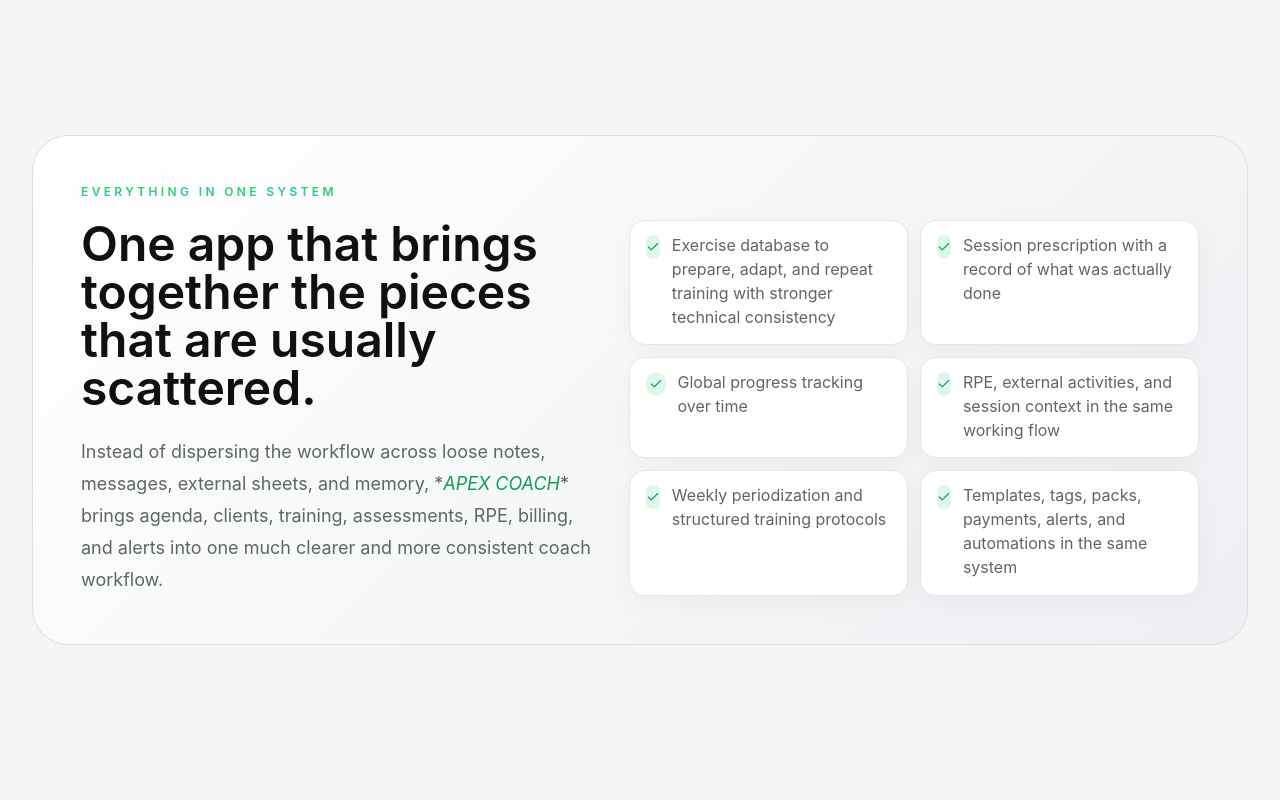
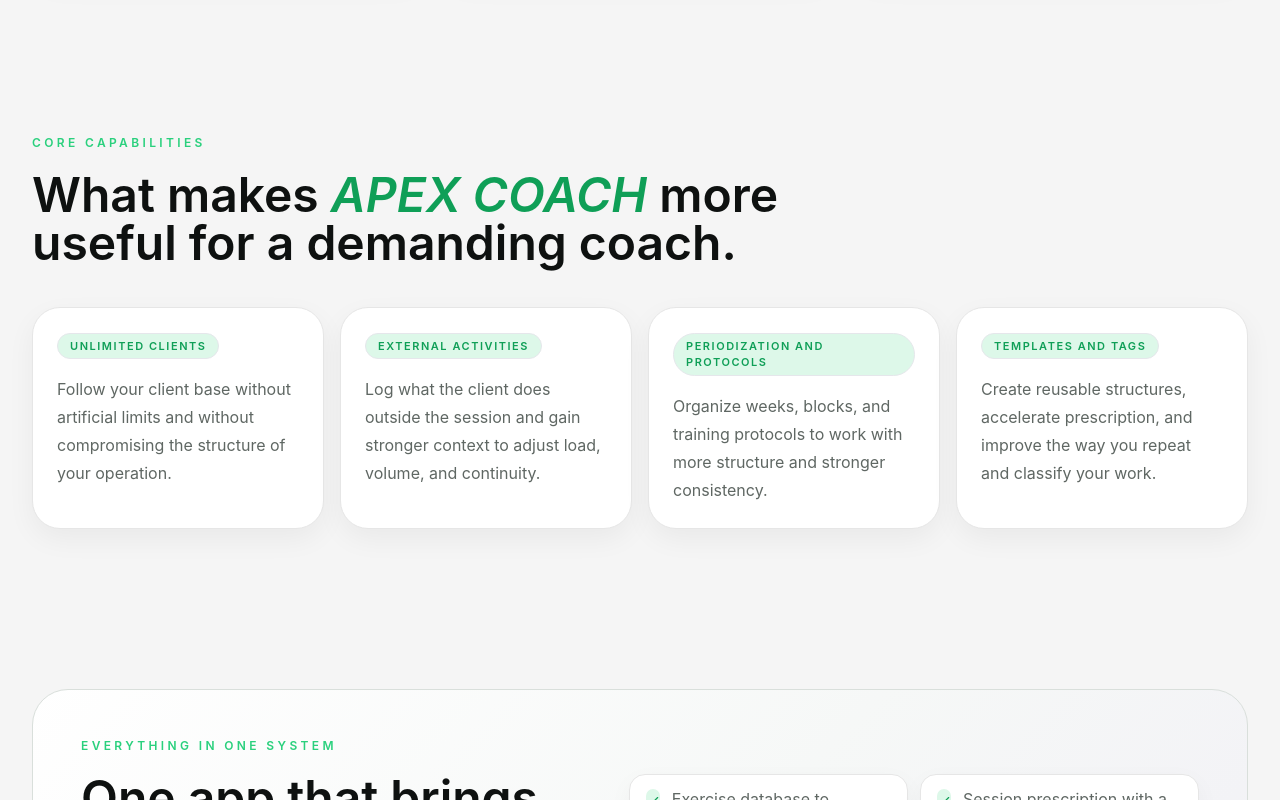
Before and after one commit to potter-53/apexcoach-web, a Next.js app: page / in a window 1280 px wide. Shown: the part 4440-5240 px from the top of the page. Built offline with nearby package versions, Linux system fonts and the light colour scheme.

Commit message:
Clean landing brand text and add core capability blocks

```diff
--- a/src/App.jsx
+++ b/src/App.jsx
@@ -100,6 +100,26 @@ const copy = {
       "Gestao de PSE, atividades externas e contexto da sessao no mesmo fluxo",
       "Periodizacao semanal e organizacao por protocolos de treino",
       "Templates, tags, packs, pagamentos, avisos e automatismos no mesmo sistema",
+    ],
+    capabilityTag: "Blocos essenciais",
+    capabilityTitle: "O que torna a APEX COACH mais util para um coach exigente.",
+    capabilityCards: [
+      {
+        title: "Clients ilimitados",
+        text: "Acompanha a tua carteira de alunos sem limites artificiais e sem comprometer a organizacao da operacao.",
+      },
+      {
+        title: "Atividades externas",
+        text: "Regista o que o aluno faz fora da sessao e ganha contexto adicional para ajustar carga, volume e continuidade.",
+      },
+      {
+        title: "Periodizacao e protocolos",
+        text: "Organiza semanas, blocos e protocolos de treino para trabalhar com mais criterio e maior consistencia.",
+      },
+      {
+        title: "Templates e tags",
+        text: "Cria estruturas reutilizaveis, acelera a prescricao e melhora a forma como repetes e classificas o teu trabalho.",
+      },
     ],
     detailTag: "O que muda na pratica",
     detailTitle: "Nao e apenas uma app para coaches. E uma estrutura de trabalho mais forte para todos os dias.",
@@ -277,6 +297,26 @@ const copy = {
       "Weekly periodization and structured training protocols",
       "Templates, tags, packs, payments, alerts, and automations in the same system",
     ],
+    capabilityTag: "Core capabilities",
+    capabilityTitle: "What makes APEX COACH more useful for a demanding coach.",
+    capabilityCards: [
+      {
+        title: "Unlimited clients",
+        text: "Follow your client base without artificial limits and without compromising the structure of your operation.",
+      },
+      {
+        title: "External activities",
+        text: "Log what the client does outside the session and gain stronger context to adjust load, volume, and continuity.",
+      },
+      {
+        title: "Periodization and protocols",
+        text: "Organize weeks, blocks, and training protocols to work with more structure and stronger consistency.",
+      },
+      {
+        title: "Templates and tags",
+        text: "Create reusable structures, accelerate prescription, and improve the way you repeat and classify your work.",
+      },
+    ],
     detailTag: "What changes in practice",
     detailTitle: "This is not just another app for coaches. It is a stronger operating structure for daily work.",
     detailCards: [
@@ -373,7 +413,8 @@ function BrandMark() {
 
 function renderBrandText(text) {
   if (typeof text !== "string") return text;
-  const parts = text.split("APEX COACH");
+  const normalized = text.replace(/\*APEX COACH\*/g, "APEX COACH");
+  const parts = normalized.split("APEX COACH");
   return parts.flatMap((part, index) => (index === parts.length - 1 ? [part] : [part, <BrandMark key={`brand-${index}`} />]));
 }
 
@@ -432,6 +473,17 @@ function ScenarioCard({ title, text }) {
   return (
     <div className="rounded-[28px] border border-[var(--border)] bg-white p-5 shadow-[0_10px_28px_rgba(14,17,16,0.05)]">
       <div className="mb-4 inline-flex rounded-full border border-[var(--border)] bg-[var(--surface-muted)] px-3 py-1 text-[11px] font-semibold uppercase tracking-[0.14em] text-[var(--text-muted)]">
+        {renderBrandText(title)}
+      </div>
+      <p className="leading-7 text-[var(--text-muted)]">{renderBrandText(text)}</p>
+    </div>
+  );
+}
+
+function CapabilityCard({ title, text }) {
+  return (
+    <div className="rounded-[28px] border border-[var(--border)] bg-white p-6 shadow-[0_10px_28px_rgba(14,17,16,0.05)]">
+      <div className="mb-4 inline-flex rounded-full border border-[var(--accent)]/20 bg-[var(--accent-soft)] px-3 py-1 text-[11px] font-semibold uppercase tracking-[0.14em] text-[var(--accent-strong)]">
         {renderBrandText(title)}
       </div>
       <p className="leading-7 text-[var(--text-muted)]">{renderBrandText(text)}</p>
@@ -725,6 +777,16 @@ export default function App() {
         </section>
 
         <section className="mx-auto max-w-7xl px-5 py-20 lg:px-8">
+          <SectionLabel>{t.capabilityTag}</SectionLabel>
+          <h2 className="mt-5 max-w-4xl text-4xl font-semibold leading-tight text-[var(--text)] sm:text-5xl">{renderBrandText(t.capabilityTitle)}</h2>
+          <div className="mt-10 grid gap-4 lg:grid-cols-2 xl:grid-cols-4">
+            {t.capabilityCards.map((card) => (
+              <CapabilityCard key={card.title} title={card.title} text={card.text} />
+            ))}
+          </div>
+        </section>
+
+        <section className="mx-auto max-w-7xl px-5 py-20 lg:px-8">
           <div className="rounded-[36px] border border-[var(--border-strong)] bg-[linear-gradient(135deg,rgba(255,255,255,0.98),rgba(246,248,247,0.96),rgba(124,77,255,0.04))] p-8 shadow-[var(--shadow-panel)] lg:p-12">
             <SectionLabel>{t.systemTag}</SectionLabel>
             <div className="mt-5 grid gap-8 lg:grid-cols-[0.95fr_1.05fr]">
```
